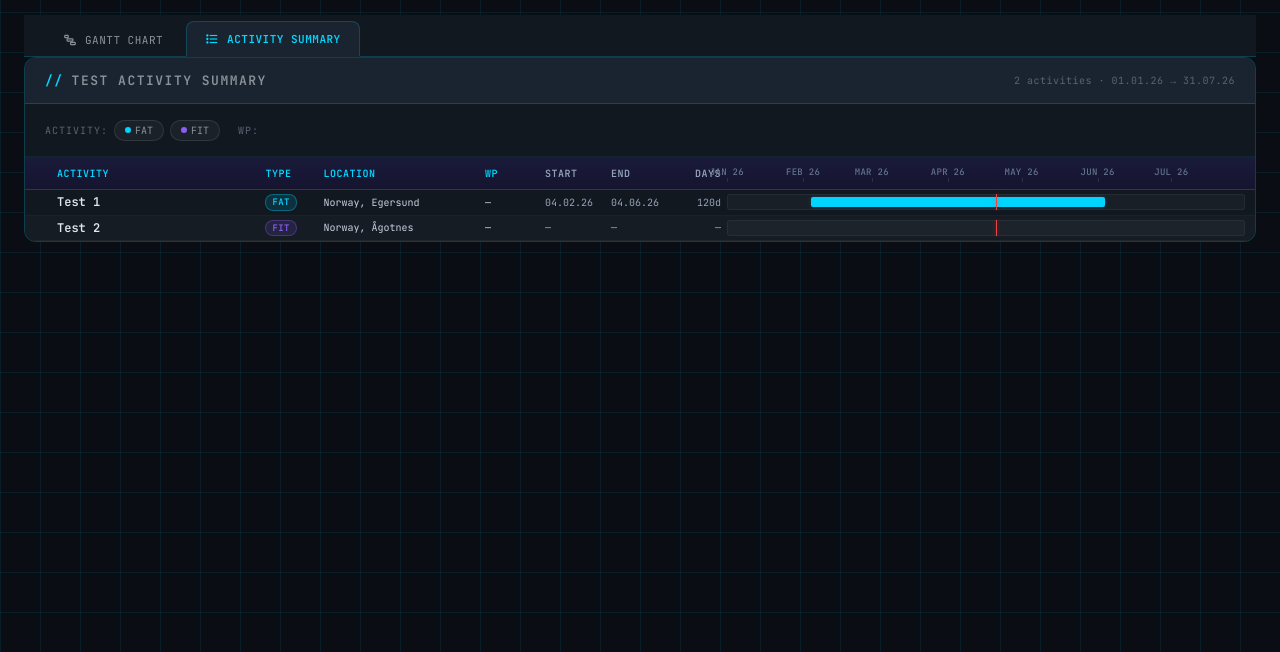
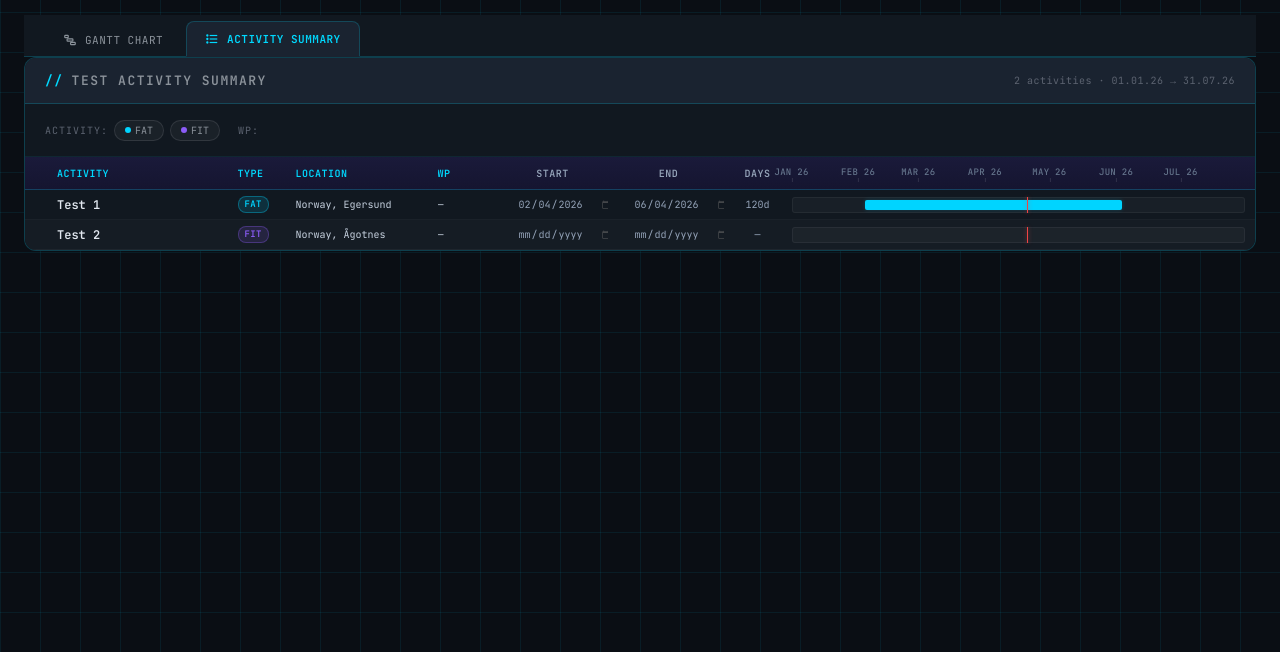
Before and after one commit to Merqoz/Test_Matrix_V5, a plain HTML site: page gantt-chart.html in a window 1280 px wide. Both pictures are taken after a click on the button "ACTIVITY SUMMARY". Shown: the part 148-800 px from the top of the page. Drawn offline with nearby package versions, Linux system fonts and the light colour scheme.

Commit message:
Add files via upload

```diff
--- a/css/gantt-chart.css
+++ b/css/gantt-chart.css
@@ -638,14 +638,14 @@ body.gc-page::before {
         52px                    /* Type */
         minmax(90px, 0.9fr)    /* Location */
         54px                    /* Work Pack */
-        60px                    /* Start */
-        60px                    /* End */
-        44px                    /* Duration */
+        110px                   /* Start (native date input needs room) */
+        110px                   /* End   (native date input needs room) */
+        56px                    /* Duration */
         minmax(360px, 3fr);    /* Mini-gantt bar — more room for content */
     align-items: center;
     gap: 6px;
     padding: 4px 10px;
-    min-width: 920px;
+    min-width: 1020px;
 }
 
 .gc-sum-header {
@@ -758,7 +758,46 @@ body.gc-page::before {
     font-family: 'JetBrains Mono', monospace;
     font-size: 10px;
 }
-.gc-sum-col-dur { text-align: right; }
+.gc-sum-col-dur { text-align: center; }
+.gc-sum-col-date { text-align: center; }
+
+/* Editable date input — blends with the cell, shows accent on hover/focus */
+.gc-sum-date-input {
+    width: 100%;
+    background: transparent;
+    border: 1px solid transparent;
+    color: inherit;
+    font-family: inherit;
+    font-size: 10px;
+    padding: 2px 4px;
+    border-radius: 3px;
+    outline: none;
+    cursor: pointer;
+    text-align: center;
+    transition: background 0.12s, border-color 0.12s, color 0.12s;
+    color-scheme: dark;   /* native picker icon in dark themes */
+}
+.gc-sum-date-input:hover {
+    background: rgba(0,217,255,0.08);
+    border-color: rgba(0,217,255,0.25);
+    color: #e2e8f0;
+}
+.gc-sum-date-input:focus {
+    background: rgba(0,217,255,0.12);
+    border-color: var(--gc-accent-cyan);
+    color: #fff;
+}
+.gc-sum-date-input::-webkit-calendar-picker-indicator {
+    filter: invert(0.6);
+    opacity: 0.6;
+    cursor: pointer;
+}
+.gc-sum-date-input:hover::-webkit-calendar-picker-indicator { opacity: 1; }
+
+body.light-theme .gc-sum-date-input { color-scheme: light; }
+body.light-theme .gc-sum-date-input:hover { background: rgba(37,99,235,0.06); border-color: rgba(37,99,235,0.25); color: #0f172a; }
+body.light-theme .gc-sum-date-input:focus { background: rgba(37,99,235,0.1); border-color: #2563eb; color: #0f172a; }
+body.light-theme .gc-sum-date-input::-webkit-calendar-picker-indicator { filter: none; }
 
 /* Mini-gantt track on the right */
 .gc-sum-col-bar { min-width: 0; }
--- a/js/gantt-chart-app.js
+++ b/js/gantt-chart-app.js
@@ -1317,7 +1317,11 @@ var GCApp = {
         DataModel.sections.forEach(function(sec){sec.rows.forEach(function(row){if(row.workpack)usedWPs[row.workpack]=true;});});
 
         var h='<span class="gc-filter-label">Activity:</span>';
-        Object.keys(usedTypes).sort().forEach(function(type){
+        // Canonical order matches lane order elsewhere in the app: FAT → EFAT → FIT → M-SIT → SIT → SRT
+        var typeOrder=['FAT','EFAT','FIT','M-SIT','SIT','SRT'];
+        var orderedTypes=typeOrder.filter(function(t){return usedTypes[t];})
+            .concat(Object.keys(usedTypes).filter(function(t){return typeOrder.indexOf(t)===-1;}).sort());
+        orderedTypes.forEach(function(type){
             var c=typeColors[type]||'#888',active=!!self._activeTypes[type],locked=!!self._lockedTypes[type];
             h+='<button class="gc-chip'+(active?' active':'')+'" onclick="GCApp.toggleFilter(\'actType\',\''+self._esc(type)+'\')" oncontextmenu="event.preventDefault();GCApp._showFilterCtx(event,\'actType\',\''+self._esc(type)+'\')"><span class="gc-chip-dot" style="background:'+c+'"></span>'+self._esc(type)+(locked?' \uD83D\uDD12':'')+'</button>';
         });
@@ -2143,6 +2147,10 @@ var GCApp = {
                 ? '<span class="gc-sum-subcount">+'+t.subActivities.length+'</span>'
                 : '';
 
+            // ISO date values for the <input type="date"> controls
+            var startIso = (t.startDate && !isNaN(new Date(t.startDate))) ? t.startDate : '';
+            var endIso   = (t.endDate   && !isNaN(new Date(t.endDate)))   ? t.endDate   : '';
+
             return '<div class="'+rowClass+'">'
                 + '<div class="gc-sum-col-activity">'
                     + toggleHtml
@@ -2154,8 +2162,16 @@ var GCApp = {
                 + '<div class="gc-sum-col-type"><span class="gc-sum-type" style="background:'+color+'22;color:'+color+';border:1px solid '+color+'55;">'+esc(t.type||'')+'</span></div>'
                 + '<div class="gc-sum-col-loc" title="'+esc(t.location||'')+'">'+esc(t.location||'—')+'</div>'
                 + '<div class="gc-sum-col-wp">'+esc(t.workpack||'—')+'</div>'
-                + '<div class="gc-sum-col-date">'+fmt(t.startDate)+'</div>'
-                + '<div class="gc-sum-col-date">'+fmt(t.endDate)+'</div>'
+                + '<div class="gc-sum-col-date">'
+                    + '<input type="date" class="gc-sum-date-input" value="'+startIso+'" '
+                    +    'onchange="GCApp.updateActivityDate('+t.id+',\'start\',this.value)" '
+                    +    'title="Start date — changes also apply to the matrix (index.html)">'
+                + '</div>'
+                + '<div class="gc-sum-col-date">'
+                    + '<input type="date" class="gc-sum-date-input" value="'+endIso+'" '
+                    +    'onchange="GCApp.updateActivityDate('+t.id+',\'end\',this.value)" '
+                    +    'title="End date — changes also apply to the matrix (index.html)">'
+                + '</div>'
                 + '<div class="gc-sum-col-dur">'+duration(t.startDate,t.endDate)+'</div>'
                 + '<div class="gc-sum-col-bar"><div class="gc-sum-track">'+todayLine+barHtml+'</div></div>'
                 + '</div>';
@@ -2207,6 +2223,43 @@ var GCApp = {
         this._renderSummary();
     },
 
+    /** Edit a test activity's start or end date from the Activity Summary view.
+     *  Reuses the same _syncTestData path the Gantt bar drag uses, so the
+     *  change is persisted to DataModel.testColumns and reflected in index.html
+     *  (via StorageManager / App.persistMatrix). Works for both main tests
+     *  and sub-activities (DataModel.getTest walks both). */
+    updateActivityDate:function(testId, field, value){
+        var test = DataModel.getTest(testId);
+        if(!test) return;
+
+        // Validate: don't allow an order flip (start > end).
+        // If the new value would invert the range, we just ignore the change
+        // and re-render so the input snaps back.
+        if(value){
+            if(field === 'start' && test.endDate && new Date(value) > new Date(test.endDate)){
+                this._renderSummary();
+                return;
+            }
+            if(field === 'end' && test.startDate && new Date(value) < new Date(test.startDate)){
+                this._renderSummary();
+                return;
+            }
+        }
+
+        // Reuse the existing sync path — same one used when dragging a Gantt bar.
+        // Pass undefined for args we don't want to touch so _syncTestData skips them.
+        if(field === 'start'){
+            this._syncTestData(testId, value || '', undefined, undefined);
+        } else if(field === 'end'){
+            this._syncTestData(testId, undefined, value || '', undefined);
+        }
+
+        // Recompute date-axis range & refresh both views (range may have grown)
+        this._calcRange();
+        if(this._viewMode === 'summary') this._renderSummary();
+        this.render();
+    },
+
     /** Expand or collapse every parent with sub-activities, in one click.
      *  If ANY parent is currently expanded → collapse all.
      *  If ALL parents are collapsed → expand all. */
```
